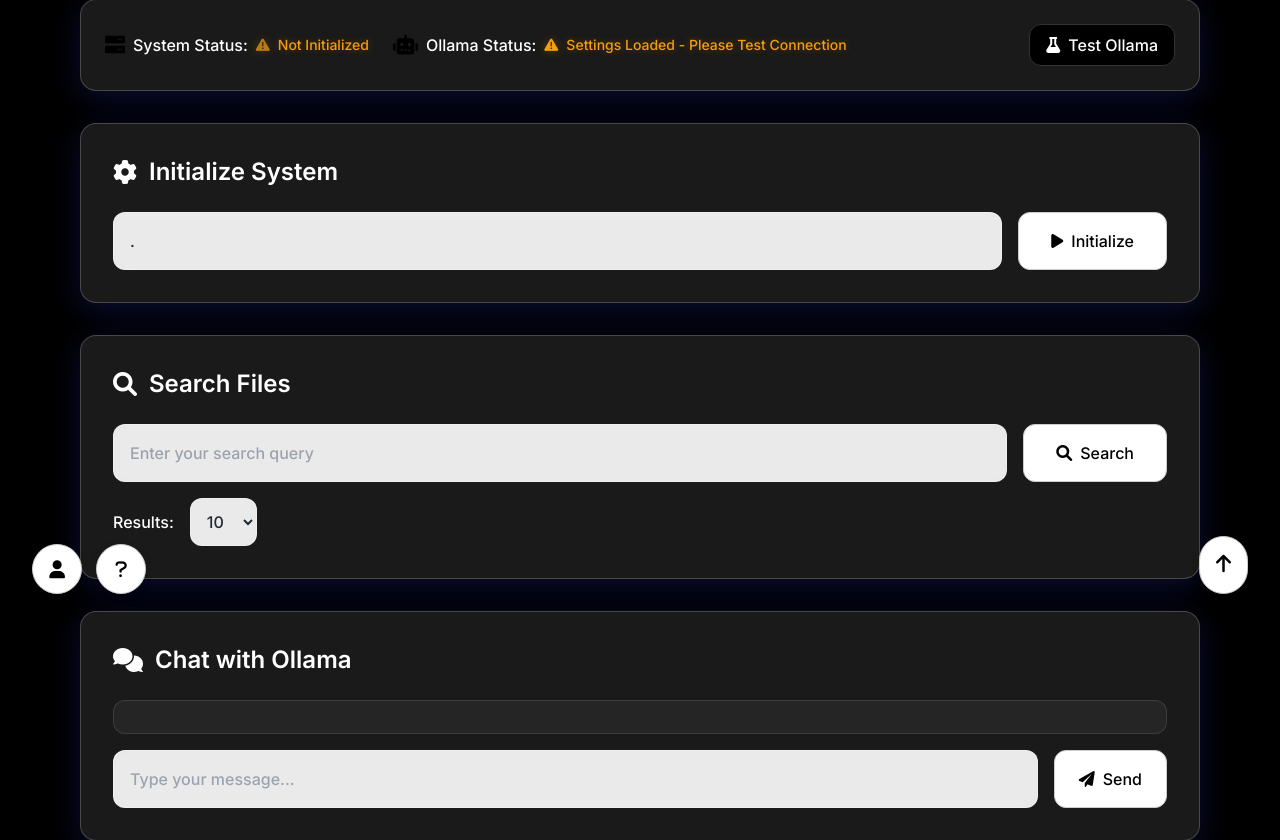
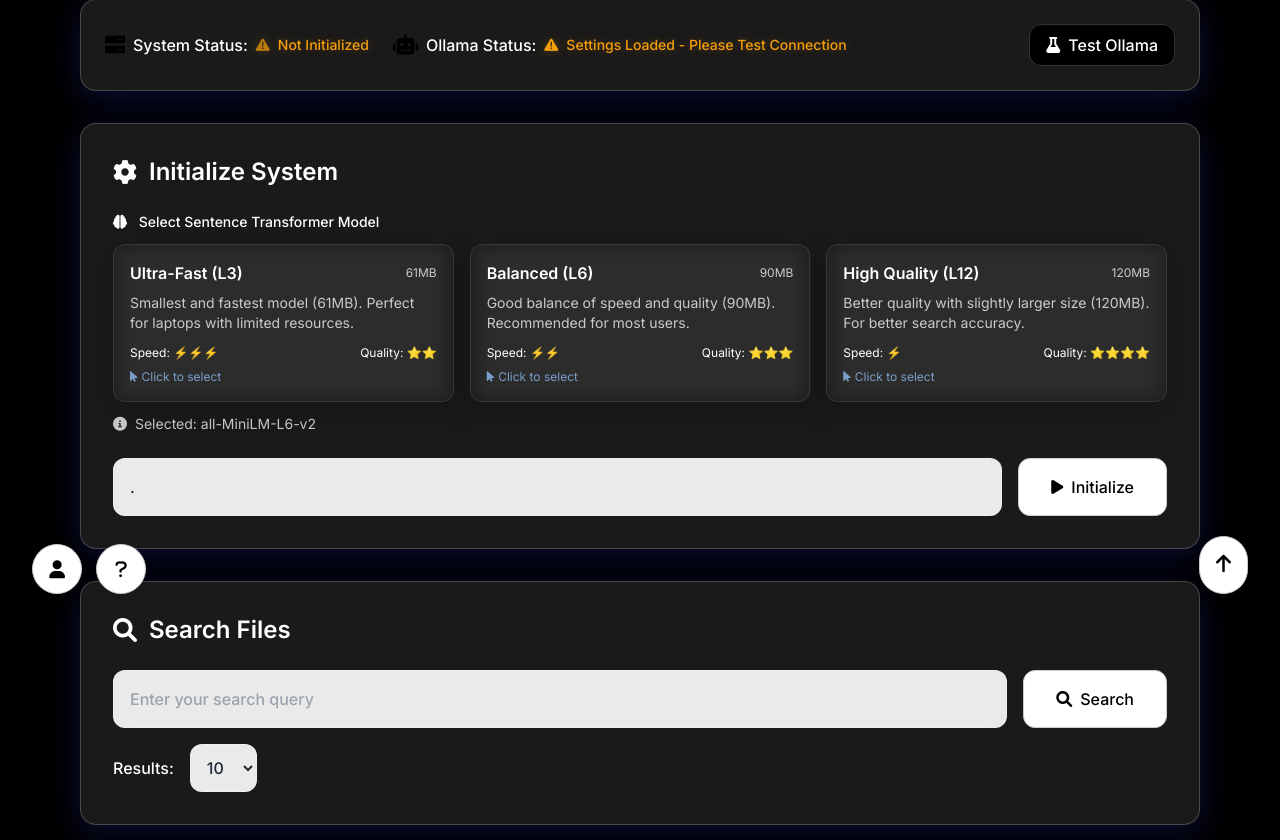
Before and after one commit to MaxymHuang/local_rag_system, a Flask app: page / in a window 1280 px wide. Shown: the part 174-1014 px from the top of the page. Run offline with Flask 3, Linux system fonts and the light colour scheme; some libraries are stand-ins or nearby versions.

Commit message:
feat: Enhance file summarization and error handling
- Add robust file path validation and error handling in app.py
- Improve file content reading with support for PDF, DOCX, and PPTX in file_finder.py
- Update UI with better status indicators and model selection in templates/index.html

```diff
--- a/app.py
+++ b/app.py
@@ -14,6 +14,34 @@
 current_root_dir = None
 current_ollama_url = 'http://localhost:11434'
 current_ollama_model = 'llama3.1:8b'
+
+# Available sentence transformer models
+available_sentence_models = [
+    {
+        'name': 'paraphrase-MiniLM-L3-v2',
+        'display_name': 'Ultra-Fast (L3)',
+        'description': 'Smallest and fastest model (61MB). Perfect for laptops with limited resources.',
+        'size': '61MB',
+        'speed': '⚡⚡⚡',
+        'quality': '⭐⭐'
+    },
+    {
+        'name': 'all-MiniLM-L6-v2',
+        'display_name': 'Balanced (L6)',
+        'description': 'Good balance of speed and quality (90MB). Recommended for most users.',
+        'size': '90MB',
+        'speed': '⚡⚡',
+        'quality': '⭐⭐⭐'
+    },
+    {
+        'name': 'all-MiniLM-L12-v2',
+        'display_name': 'High Quality (L12)',
+        'description': 'Better quality with slightly larger size (120MB). For better search accuracy.',
+        'size': '120MB',
+        'speed': '⚡',
+        'quality': '⭐⭐⭐⭐'
+    }
+]
 
 def test_ollama_connection(url=None, model=None):
     """Test Ollama connection with a simple prompt."""
@@ -63,6 +91,14 @@
 @app.route('/')
 def index():
     return render_template('index.html')
+
+@app.route('/sentence-models', methods=['GET'])
+def get_sentence_models():
+    """Get available sentence transformer models."""
+    return jsonify({
+        'status': 'success',
+        'models': available_sentence_models
+    })
 
 @app.route('/test-ollama', methods=['GET'])
 def test_ollama():
@@ -135,7 +171,8 @@
     root_dir = data.get('root_dir', '.')
     ollama_url = data.get('ollama_url', 'http://localhost:11434')
     ollama_model = data.get('ollama_model', 'llama3.1:8b')
-    enable_ai_summary = data.get('enable_ai_summary', True)  # Default to True for backward compatibility
+    enable_ai_summary = data.get('enable_ai_summary', True)
+    sentence_model = data.get('sentence_model', 'all-MiniLM-L6-v2')
 
     # Update current Ollama settings
     current_ollama_url = ollama_url
@@ -158,12 +195,12 @@
                     'message': f'Ollama test failed: {response}'
                 }), 500
 
-        rag = FileSystemRAG(root_dir=root_dir)
+        rag = FileSystemRAG(root_dir=root_dir, sentence_model=sentence_model)
         rag.build_index()
         current_root_dir = os.path.abspath(root_dir)
         return jsonify({
             'status': 'success',
-            'message': f'Successfully initialized with directory: {current_root_dir}'
+            'message': f'Successfully initialized with directory: {current_root_dir} using model: {sentence_model}'
         })
     except Exception as e:
         rag = None
--- a/templates/index.html
+++ b/templates/index.html
@@ -691,6 +691,22 @@
                 <i class="fas fa-cog text-2xl text-white mr-3"></i>
                 <h2 class="text-2xl font-semibold text-white">Initialize System</h2>
             </div>
+
+            <!-- Model Selection -->
+            <div class="mb-6">
+                <label class="block text-sm font-medium text-white mb-3">
+                    <i class="fas fa-brain mr-2"></i>
+                    Select Sentence Transformer Model
+                </label>
+                <div id="modelSelection" class="grid grid-cols-1 md:grid-cols-3 gap-4">
+                    <!-- Models will be loaded here -->
+                </div>
+                <div id="selectedModelInfo" class="mt-3 text-sm text-white opacity-75">
+                    <i class="fas fa-info-circle mr-1"></i>
+                    Selected: <span id="currentModelName">all-MiniLM-L6-v2</span>
+                </div>
+            </div>
+
             <div class="flex gap-4">
                 <div class="flex-1">
                     <input type="text" id="rootDir" placeholder="Enter root directory path"
@@ -1022,6 +1038,7 @@
         let currentOllamaUrl = localStorage.getItem('ollamaUrl') || 'http://localhost:11434';
         let currentOllamaModel = localStorage.getItem('ollamaModel') || 'llama3.1:8b';
         let ollamaTestPassed = false;
+        let selectedSentenceModel = 'all-MiniLM-L6-v2'; // Default model
 
         function showLoading(message = 'Processing...') {
             document.getElementById('loadingText').textContent = message;
@@ -1410,6 +1427,7 @@
         // Start checking status when page loads
         window.onload = function() {
             checkSystemStatus();
+            loadSentenceModels(); // Load sentence transformer models
             statusCheckInterval = setInterval(checkSystemStatus, 5000); // Check every 5 seconds
 
             // Add enter key support for search
@@ -1460,7 +1478,8 @@
                         root_dir: rootDir,
                         ollama_url: currentOllamaUrl,
                         ollama_model: currentOllamaModel,
-                        enable_ai_summary: enableSummarize
+                        enable_ai_summary: enableSummarize,
+                        sentence_model: selectedSentenceModel
                     })
                 });
 
@@ -1809,6 +1828,93 @@
             // Load settings on page load
             loadCurrentSettings();
         });
+
+        async function loadSentenceModels() {
+            try {
+                console.log('Loading sentence models...');
+                const response = await fetch('/sentence-models');
+                const data = await response.json();
+
+                console.log('Response from /sentence-models:', data);
+
+                if (data.status === 'success') {
+                    console.log('Models loaded successfully:', data.models);
+                    displayModelOptions(data.models);
+                } else {
+                    console.error('Error loading models:', data.message);
+                    showNotification('Error loading models: ' + data.message, 'error');
+                }
+            } catch (error) {
+                console.error('Error loading models:', error);
+                showNotification('Error loading models: ' + error, 'error');
+            }
+        }
+
+        function displayModelOptions(models) {
+            console.log('Displaying model options:', models);
+            const container = document.getElementById('modelSelection');
+            console.log('Model selection container:', container);
+
+            if (!container) {
+                console.error('Model selection container not found!');
+                return;
+            }
+
+            container.innerHTML = '';
+
+            models.forEach(model => {
+                console.log('Creating card for model:', model);
+                const modelCard = document.createElement('div');
+                modelCard.className = 'model-card glass-card-dark rounded-xl p-4 cursor-pointer transition-all duration-200 hover:bg-white hover:bg-opacity-10 border-2 border-transparent';
+                modelCard.onclick = () => selectModel(model.name, modelCard);
+
+                // Check if this is the default selected model
+                if (model.name === selectedSentenceModel) {
+                    modelCard.classList.add('border-blue-400');
+                }
+
+                modelCard.innerHTML = `
+                    <div class="flex items-center justify-between mb-2">
+                        <h3 class="font-semibold text-white">${model.display_name}</h3>
+                        <div class="text-xs text-white opacity-75">${model.size}</div>
+                    </div>
+                    <p class="text-sm text-white opacity-75 mb-3">${model.description}</p>
+                    <div class="flex justify-between text-xs mb-2">
+                        <span class="text-white">Speed: ${model.speed}</span>
+                        <span class="text-white">Quality: ${model.quality}</span>
+                    </div>
+                    <div class="text-xs text-blue-300 opacity-75">
+                        <i class="fas fa-mouse-pointer mr-1"></i>Click to select
+                    </div>
+                `;
+
+                container.appendChild(modelCard);
+                console.log('Added model card to container');
+            });
+
+            console.log('Finished displaying model options');
+        }
+
+        function selectModel(modelName, cardElement) {
+            console.log('Selecting model:', modelName);
+            selectedSentenceModel = modelName;
+
+            // Update visual selection
+            const allCards = document.querySelectorAll('.model-card');
+            allCards.forEach(card => {
+                card.classList.remove('border-blue-400');
+            });
+            cardElement.classList.add('border-blue-400');
+
+            // Update the selected model display
+            const currentModelName = document.getElementById('currentModelName');
+            if (currentModelName) {
+                currentModelName.textContent = modelName;
+            }
+
+            // Show notification
+            showNotification(`Selected model: ${modelName}`, 'success');
+        }
     </script>
 </body>
 </html>
```
Also changed, not shown: file_finder.py (+18 -2 lines).
